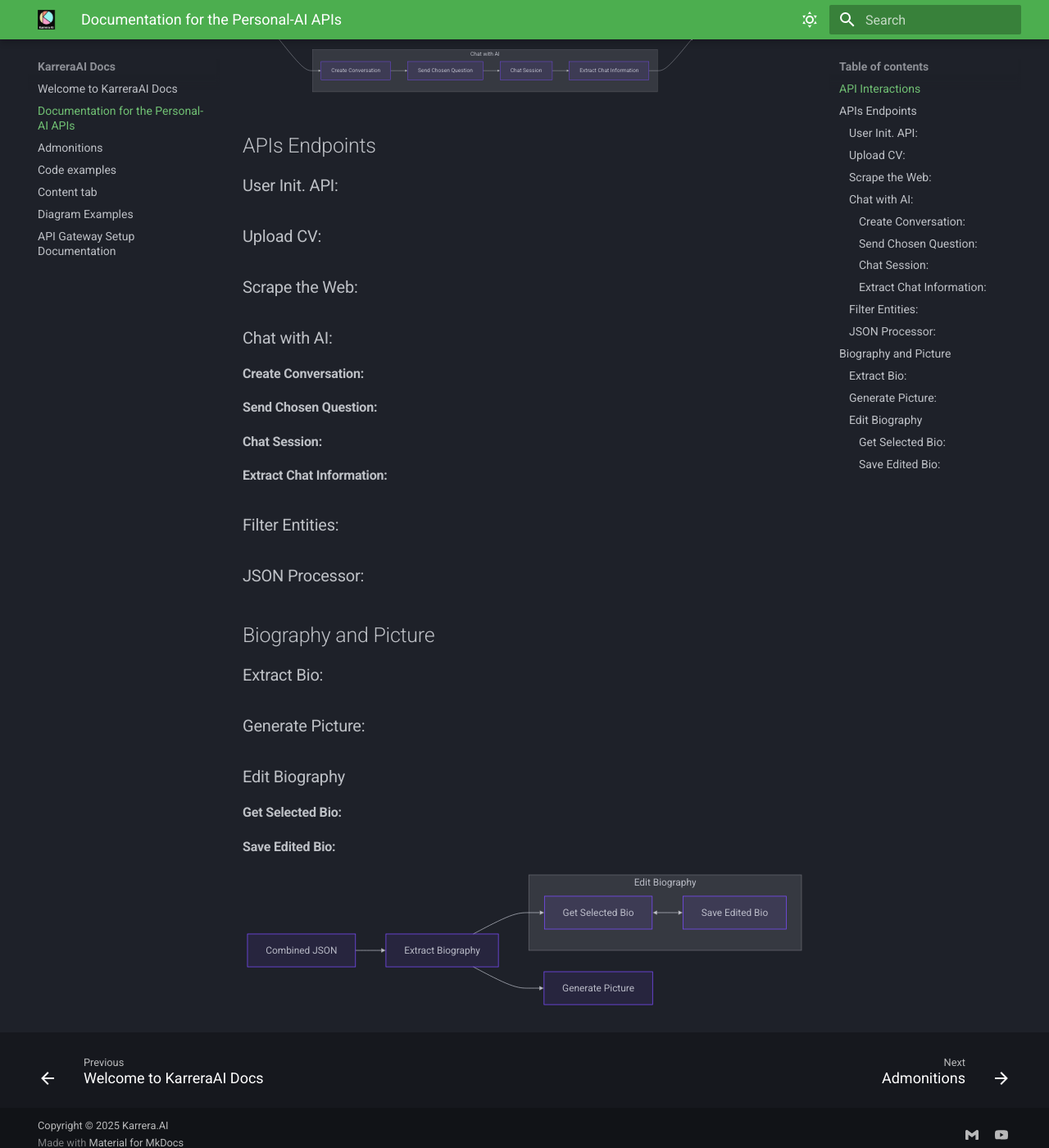
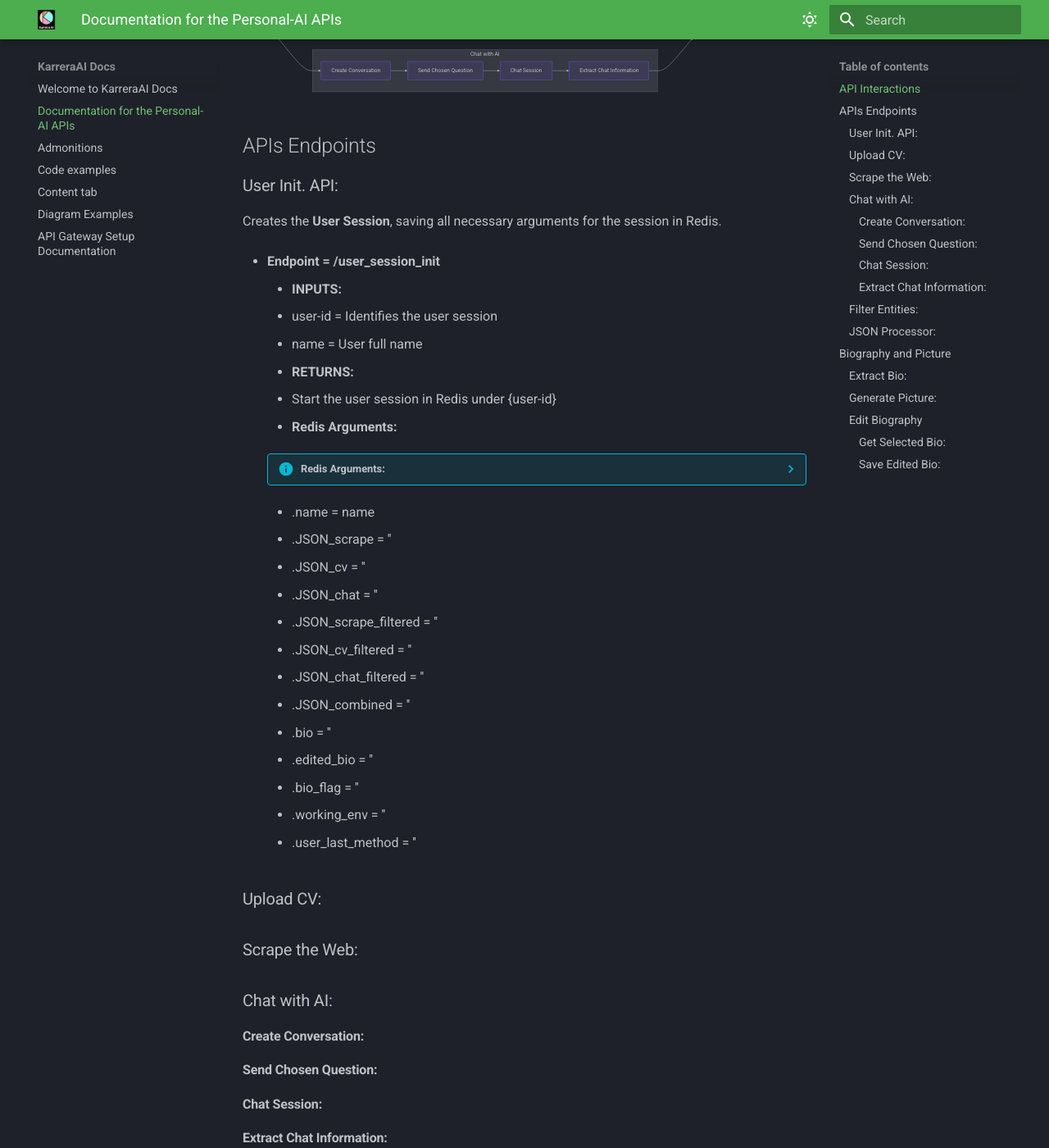
Before and after one commit to KarreraAI/knowledge-base, an MkDocs documentation site: the page built from docs/Personal-AI-APIs.md, in a window 1280 px wide and 1400 px high, scrolled down 530 px. Shown: the whole window at 82% size. Built offline with MkDocs 1.6.1 and Material for MkDocs 9.7.7, drawn with Linux system fonts in a browser that asks for light colours.

Commit message:
Update Personal-AI-APIs.md

```diff
--- a/docs/Personal-AI-APIs.md
+++ b/docs/Personal-AI-APIs.md
@@ -39,6 +39,33 @@
 ## APIs Endpoints
 
 ### User Init. API:
+Creates the **User Session**, saving all necessary arguments for the session in Redis.
+
+* **Endpoint = /user_session_init**
+    * **INPUTS:**
+      * user-id = Identifies the user session
+      * name = User full name
+    * **RETURNS:**
+      * Start the user session in Redis under {user-id}
+    * **Redis Arguments:**
+
+    ??? info "Redis Arguments:"
+
+      * .name = name
+      * .JSON_scrape = ''
+      * .JSON_cv = ''
+      * .JSON_chat = ''
+      * .JSON_scrape_filtered = ''
+      * .JSON_cv_filtered = ''
+      * .JSON_chat_filtered = ''
+      * .JSON_combined = ''
+      * .bio = ''
+      * .edited_bio = ''
+      * .bio_flag = ''
+      * .working_env = ''
+      * .user_last_method = ''
+
+
 
 ### Upload CV:
 
```
